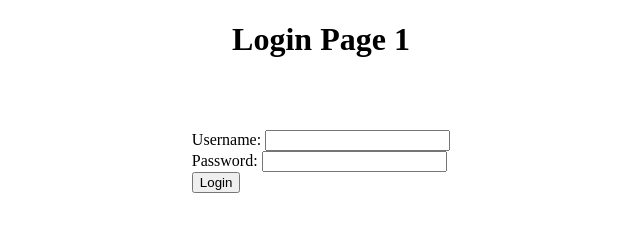
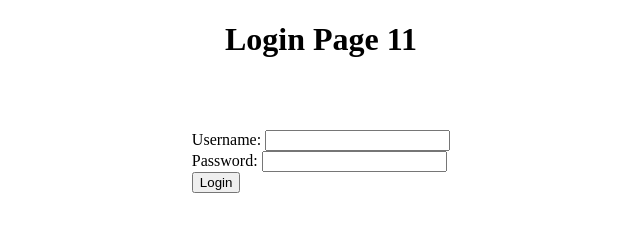
Before and after one commit to IrynaAnpilogova/CICDPractice, a plain HTML site: page index.html in a window 1280 px wide. Shown: the whole page, without its empty margins (319-959 px from the left). Drawn offline with Linux system fonts and the light colour scheme.

Commit message:
Update index.html

```diff
--- a/index.html
+++ b/index.html
@@ -7,7 +7,7 @@
     <script src="login.js"></script>
   </head>
   <body>
-    <h1>Login Page 1</h1>
+    <h1>Login Page 11</h1>
     <div>
     <form onsubmit="return validateForm();">
       <label for="username">Username:</label>
```
